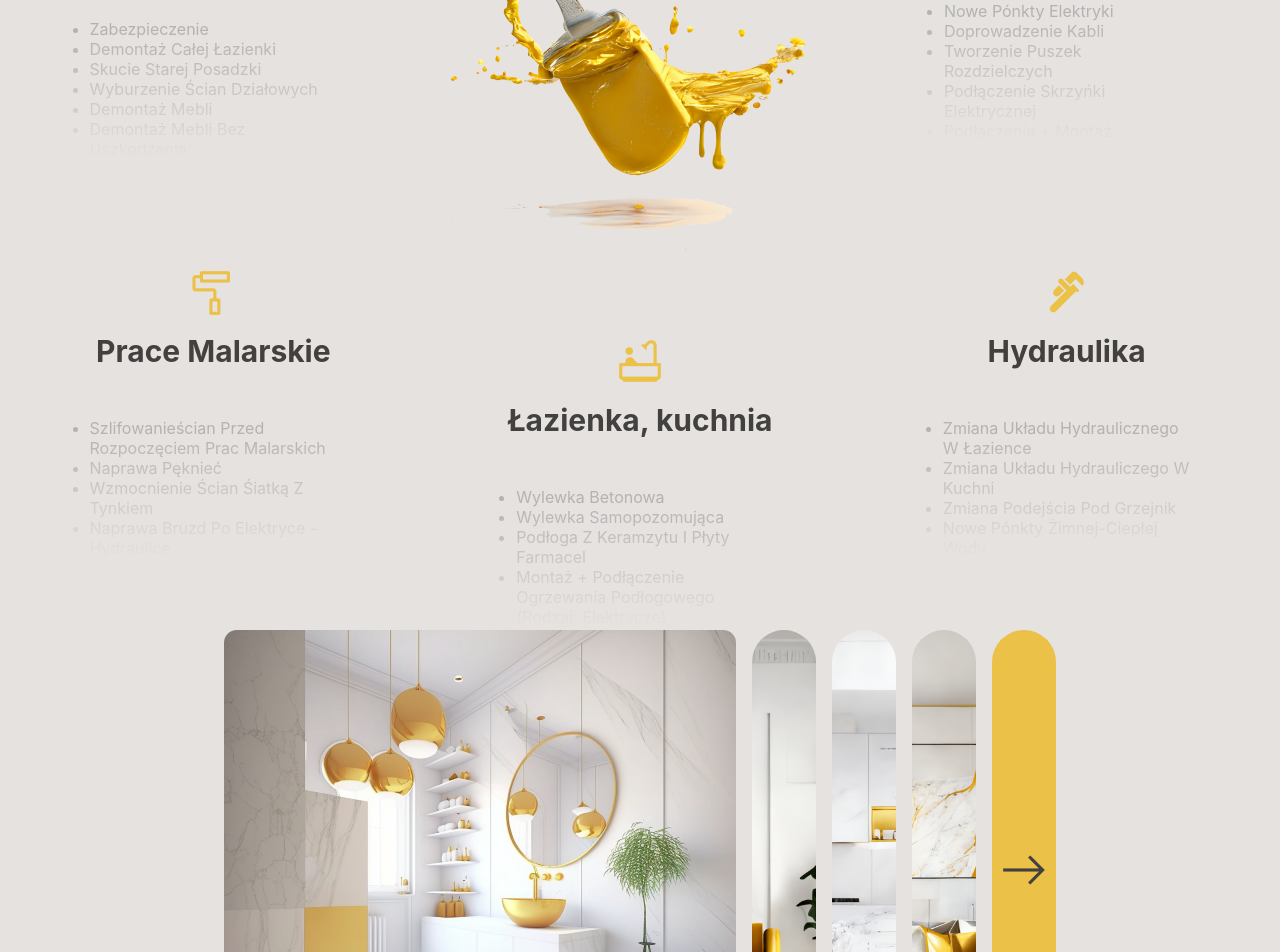
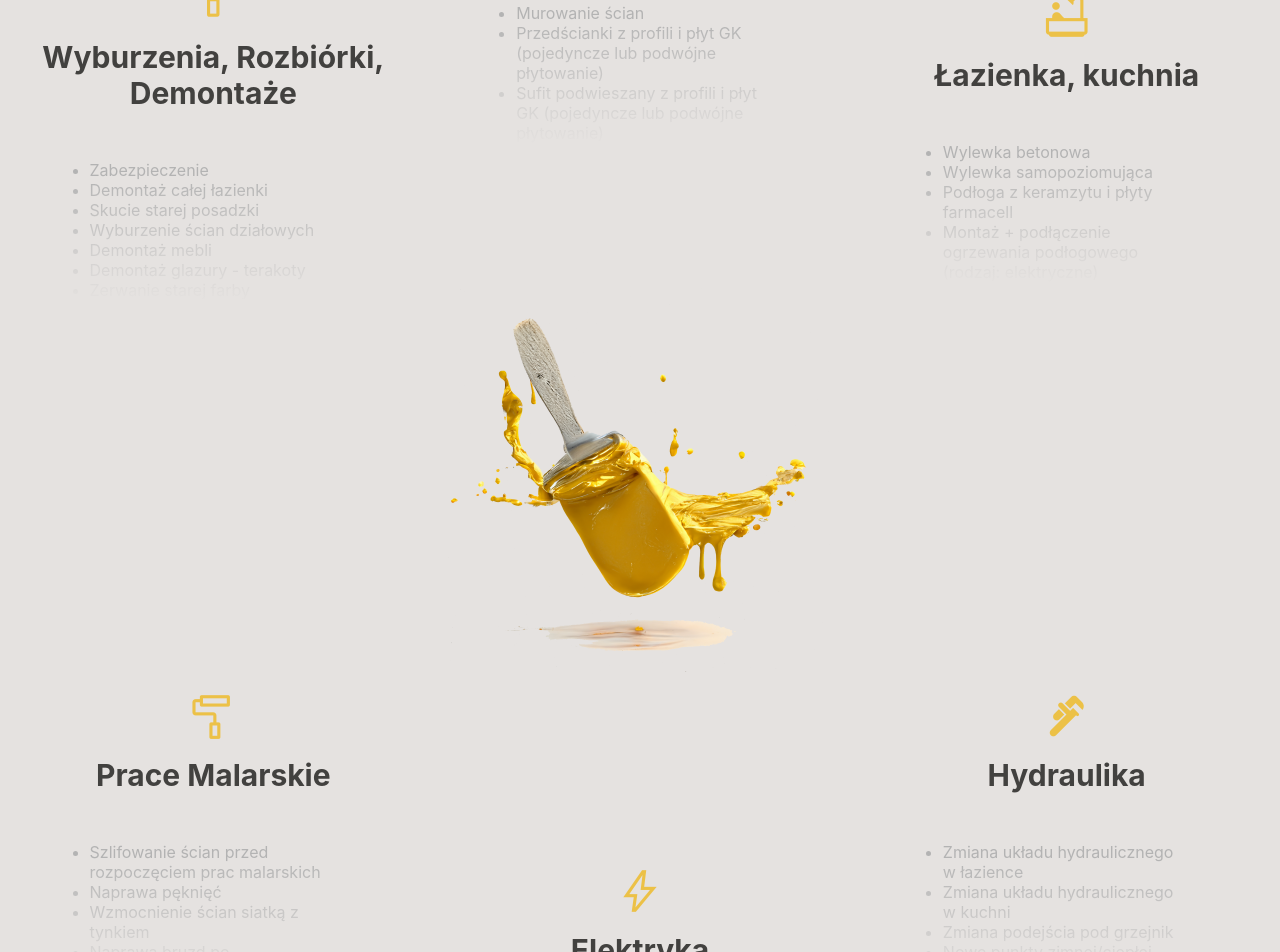
Before and after one commit to Collert/Comfort-Lux-norev, a React (Create React App) app: page / in a window 1280 px wide. Shown: the part 1760-2712 px from the top of the page. Built offline with nearby package versions, Linux system fonts and the light colour scheme.

Commit message:
Restructured layout and changed text

```diff
--- a/src/components/FloatingBullets.jsx
+++ b/src/components/FloatingBullets.jsx
@@ -11,26 +11,25 @@ export default function FloatingBullets () {
                         <div>
                             <ul>
                                 <li>Zabezpieczenie</li>
-                                <li>Demontaż Całej Łazienki</li>
-                                <li>Skucie Starej Posadzki</li>
-                                <li>Wyburzenie Ścian Działowych</li>
-                                <li>Demontaż Mebli</li>
-                                <li>Demontaż Mebli Bez Uszkodzenia</li>
-                                <li>Demontaż Glazury - Terakoty</li>
-                                <li>Zerwanie Starej Farby</li>
-                                <li>Zerwanie Tynków</li>
-                                <li>Poszerzenie Otworów W Ścianach</li>
-                                <li>Demontaż Deski Podłogowej</li>
-                                <li>Demontaż Paneli</li>
-                                <li>Demontaż Sufitu Podwieszanego</li>
-                                <li>Demontaż Drzwi</li>
-                                <li>Demontaż Futryn</li>
-                                <li>Demontaż Płyt GK Ze Ścian</li>
-                                <li>Demontaż Karniszy</li>
-                                <li>Demontaż Lamp</li>
-                                <li>Zerwanie Tapet</li>
-                                <li>Wynos Gruzu</li>
-                                <li>Kontener Na Gruz</li>
+                                <li>Demontaż całej łazienki</li>
+                                <li>Skucie starej posadzki</li>
+                                <li>Wyburzenie ścian działowych</li>
+                                <li>Demontaż mebli</li>
+                                <li>Demontaż glazury - terakoty</li>
+                                <li>Zerwanie starej farby</li>
+                                <li>Zerwanie tynków</li>
+                                <li>Poszerzenie otworów w ścianach</li>
+                                <li>Demontaż deski podłogowej</li>
+                                <li>Demontaż paneli</li>
+                                <li>Demontaż sufitu podwieszanego</li>
+                                <li>Demontaż drzwi</li>
+                                <li>Demontaż futryn</li>
+                                <li>Demontaż okien</li>
+                                <li>Demontaż płyt GK ze ścian</li>
+                                <li>Demontaż karniszy</li>
+                                <li>Demontaż lamp</li>
+                                <li>Zerwanie tapet</li>
+                                <li>Wynos gruzu</li>
                             </ul>
                         </div>
                     </div>
@@ -41,84 +40,16 @@ export default function FloatingBullets () {
                         <div><h3>Prace Malarskie</h3></div>
                         <div>
                             <ul>
-                                <li>Szlifowanieścian Przed Rozpoczęciem Prac Malarskich</li>
-                                <li>Naprawa Pęknieć</li>
-                                <li>Wzmocnienie Ścian Śiatką Z Tynkiem</li>
-                                <li>Naprawa Bruzd Po Elektryce - Hydraulice</li>
+                                <li>Szlifowanie ścian przed rozpoczęciem prac malarskich</li>
+                                <li>Naprawa pęknięć</li>
+                                <li>Wzmocnienie ścian siatką z tynkiem</li>
+                                <li>Naprawa bruzd po elektryce/hydraulice</li>
                                 <li>Gruntowanie</li>
-                                <li>Wyrównanie Ścian-Sufitu Tynkie (Punktowo)</li>
-                                <li>Tynkowanie Ścian Po Listwach Prowadzączych</li>
+                                <li>Wyrównanie ścian-sufitu tynkiem</li>
+                                <li>Tynkowanie ścian po listwach prowadzących</li>
                                 <li>Gładzie</li>
-                                <li>Gładz Dekoracyjna</li>
-                                <li>Malowanie (Na Biało)</li>
-                                <li>Malowanie (Kolorem)</li>
+                                <li>Gładź dekoracyjna</li>
                                 <li>Akryl</li>
-                                <li>Malowanie Farbą Olejową</li>
-                                <li>Poprawki Malarskie</li>
-                            </ul>
-                        </div>
-                    </div>
-                </div>
-            </div>
-            <div className="bullet-column">
-                <img id="brush-illustration" alt="golden paintbrush" src="/ai_illustrations/brush.png"/>
-                <div className="floating-bullet">
-                    <div className="wrapper">
-                        <div><span className="material-symbols-outlined">bathtub</span></div>
-                        <div><h3>Łazienka, kuchnia</h3></div>
-                        <div>
-                            <ul>
-                                <li>Wylewka Betonowa</li>
-                                <li>Wylewka Samopozomująca</li>
-                                <li>Podłoga Z Keramzytu I Płyty Farmacel</li>
-                                <li>Montaż + Podłączenie Ogrzewania Podłogowego (Rodzaj: Elektrycze)</li>
-                                <li>Hydroizolacja</li>
-                                <li>Układanie Płytek O Standarowych Wymiarach</li>
-                                <li>Układanie Płytek Wieloformatowych</li>
-                                <li>Układanie Płytek O Małych Formatach</li>
-                                <li>Zrobienie Półek Z Płytek</li>
-                                <li>Cięcie Płytek Pod Kątem 45 (Płytka Wieloformatowa)</li>
-                                <li>Cięcie Płytek Pod Kątem 45 (Płytka O Standardowych Wymiarach Oraz Maloformatowa Płytka)</li>
-                                <li>Wywiercanie Otworów W Płytce</li>
-                                <li>Fugowanie Jako Odzielny Element</li>
-                                <li>Zabudowa Stelażu WD / BD</li>
-                                <li>Zabudowa Rur (Pionowych - Poziomych)</li>
-                                <li>Zabudowa Rur Z Rewizą Pod Liczniki Wody</li>
-                                <li>Zabudowa Wanny</li>
-                                <li>Zabudowa Rur Od Wentylacji</li>
-                                <li>Zabudowa Pod Półkie</li>
-                                <li>Zabudowa Wanny Z Wnęką Na Stopy</li>
-                                <li>Montaż Sufitu Podwieszanego Na Powierzchi O Małej Ilości M2 (Pojedycze Płytowanie , Bez Wypełnienia)</li>
-                                <li>Montaż Sufitu Podwieszanego Na Powierzchi O Małej Ilości M2 (Podwójne Płytowanie Z Wypełnieniem)</li>
-                                <li>Montaz Sufitu Podwieszanego Typu "ARMSTRONG"</li>
-                                <li>Montaż Sufitu Podwieszanego (Konstrukcja Artestyczna)</li>
-                                <li>Wygłuszenie Ścian</li>
-                                <li>Montaż Zlewu</li>
-                                <li>Montaż Umywalki</li>
-                                <li>Montaż + Podłączenie Kranu</li>
-                                <li>Montaż Umywalki Z Szafką</li>
-                                <li>Montaż WC</li>
-                                <li>Montaż BD</li>
-                                <li>Montaż Grzejnika</li>
-                                <li>Montaż Zestawu Natynkowego</li>
-                                <li>Montaż Pojedyczych Elementów Natynkowych</li>
-                                <li>Montaż Lustra</li>
-                                <li>Montaż Kabiny Prysznicowej</li>
-                                <li>Montaż Wanny</li>
-                                <li>Montaż Oświetlenia (O Standardowych Wymiarach)</li>
-                                <li>Montaż Gniazdek / Włączników</li>
-                                <li>montaż szafek</li>
-                                <li>Składanie Szafek</li>
-                                <li>Montaż + Docięcie Blatu</li>
-                                <li>Podłączenie Piekarnika</li>
-                                <li>Podłączenie Płyty Indukcyjnej</li>
-                                <li>Podłączenie Zmywarki</li>
-                                <li>Podłączenie Pralki</li>
-                                <li>Montaż + Podłączenie Okapu</li>
-                                <li>Silikony</li>
-                                <li>Akryl</li>
-                                <li>Gładzie (Na Powierzchni O Małej Ilości M2)</li>
-                                <li>Malowanie (Na Powierzchni O Małej Ilości M2)</li>
                             </ul>
                         </div>
                     </div>
@@ -127,21 +58,91 @@ export default function FloatingBullets () {
             <div className="bullet-column">
                 <div className="floating-bullet">
                     <div className="wrapper">
+                        <div><span className="material-symbols-outlined">construction</span></div>
+                        <div><h3>Budowa / Przebudowa - Praca W Pomieszczeniach</h3></div>
+                        <div>
+                            <ul>
+                                <li>Murowanie ścian</li>
+                                <li>Przedścianki z profili i płyt GK (pojedyncze lub podwójne płytowanie)</li>
+                                <li>Sufit podwieszany z profili i płyt GK (pojedyncze lub podwójne płytowanie)</li>
+                                <li>Montaż płyt GK na klej</li>
+                                <li>Sufit powieszany (styl artystyczny)</li>
+                                <li>Układanie paneli</li>
+                                <li>Wzmocnienie ścian</li>
+                                <li>Montaż cokołów</li>
+                                <li>Wzmocnienie nadproża</li>
+                                <li>Montaż listew maskujących</li>
+                                <li>Montaż listew przysufitowych</li>
+                                <li>Montaż drzwi + ościeżnicy</li>
+                                <li>Montaż karniszy</li>
+                                <li>Montaż oświetlenia o różnych wymiarach</li>
+                                <li>Montaż parapetów</li>
+                                <li>Montaż mocowania dla telewizora</li>
+                                <li>Montaż telewizora</li>
+                                <li>Montaż elementów do zajęć sportowych</li>
+                                <li>Wbudowanie peszla pod telewizor w ścianę</li>
+                                <li>Przyklejenie tapety</li>
+                            </ul>
+                        </div>
+                    </div>
+                </div>
+                <img id="brush-illustration" alt="golden paintbrush" src="/ai_illustrations/brush.png"/>
+                <div className="floating-bullet">
+                    <div className="wrapper">
                         <div><span className="material-symbols-outlined">bolt</span></div>
                         <div><h3>Elektryka</h3></div>
                         <div>
                             <ul>
-                                <li>Nowe Pónkty Elektryki</li>
-                                <li>Doprowadzenie Kabli</li>
-                                <li>Tworzenie Puszek Rozdzielczych</li>
-                                <li>Podłączenie Skrzyńki Elektrycznej</li>
-                                <li>Podłączenie + Montaż Oświtlenia Led</li>
-                                <li>Doprowadzenie Kabli Rtv</li>
-                                <li>Podłązenie Domofonu</li>
-                                <li>Podączenie Tv</li>
-                                <li>Podłączenie Klimatyzacji</li>
-                                <li>Podłączenie Sprzetu Agd</li>
-                                <li>Podłączenie Żaluzi Elektryczych</li>
+                                <li>Nowe punkty elektryczne</li>
+                                <li>Doprowadzenie kabli</li>
+                                <li>Tworzenie puszek rozdzielczych</li>
+                                <li>Podłączenie skrzynki elektrycznej</li>
+                                <li>Podłączenie + montaż oświetlenia LED</li>
+                                <li>Doprowadzenie kabli RTV</li>
+                                <li>Podłączenie domofonu</li>
+                                <li>Podłączenie TV</li>
+                                <li>Podłączenie klimatyzacji</li>
+                                <li>Podłączenie sprzętu AGD</li>
+                                <li>Podłączenie żaluzji elektrycznych</li>
+                            </ul>
+                        </div>
+                    </div>
+                </div>
+            </div>
+            <div className="bullet-column">
+                <div className="floating-bullet">
+                    <div className="wrapper">
+                        <div><span className="material-symbols-outlined">bathtub</span></div>
+                        <div><h3>Łazienka, kuchnia</h3></div>
+                        <div>
+                            <ul>
+                                <li>Wylewka betonowa</li>
+                                <li>Wylewka samopoziomująca</li>
+                                <li>Podłoga z keramzytu i płyty farmacell</li>
+                                <li>Montaż + podłączenie ogrzewania podłogowego (rodzaj: elektryczne)</li>
+                                <li>Hydroizolacja</li>
+                                <li>Układanie płytek o standardowych wymiarach, wieloformatowych</li>
+                                <li>Zrobienie półek z płytek</li>
+                                <li>Cięcie płytek pod kątem 45</li>
+                                <li>Wywiercanie otworów w płytce</li>
+                                <li>Montaż/zabudowa stelażu WC / BD</li>
+                                <li>Zabudowa rur (pionowych - poziomych)</li>
+                                <li>Zabudowa rur z rewizją pod liczniki wody</li>
+                                <li>Zabudowa wanny</li>
+                                <li>Zabudowa rur od wentylacji</li>
+                                <li>Zabudowa pod półki</li>
+                                <li>Zabudowa wanny z wnęką na stopy</li>
+                                <li>Montaż sufitu podwieszanego</li>
+                                <li>Wygłuszenie ścian .</li>
+                                <li>Montaż zlewu, umywalki, kranu, grzejnika</li>
+                                <li>Montaż zestawu natynkowego</li>
+                                <li>Montaż kabiny prysznicowej, wanny</li>
+                                <li>Montaż gniazdek, włączników, oświetlenia</li>
+                                <li>Montaż/składanie szafek</li>
+                                <li>Montaż + docięcie blatu</li>
+                                <li>Podłączenie piekarnika, płyty indukcyjnej, okapu, zmywarki, pralki</li>
+                                <li>Gładzie</li>
+                                <li>Malowanie</li>
                             </ul>
                         </div>
                     </div>
@@ -152,13 +153,13 @@ export default function FloatingBullets () {
                         <div><h3>Hydraulika</h3></div>
                         <div>
                             <ul>
-                                <li>Zmiana Układu Hydraulicznego W Łazience</li>
-                                <li>Zmiana Układu Hydrauliczego W Kuchni</li>
-                                <li>Zmiana Podejścia Pod Grzejnik</li>
-                                <li>Nowe Pónkty Żimnej-Ciepłej Wody</li>
-                                <li>Montaż Stelażu Wc</li>
-                                <li>Montaż Stelażu Bd</li>
-                                <li>Praze Hydraulicze Po Zalaniu</li>
+                                <li>Zmiana układu hydraulicznego w łazience</li>
+                                <li>Zmiana układu hydraulicznego w kuchni</li>
+                                <li>Zmiana podejścia pod grzejnik</li>
+                                <li>Nowe punkty zimnej/ciepłej wody</li>
+                                <li>Montaż stelażu WC</li>
+                                <li>Montaż stelażu BD</li>
+                                <li>Prace hydrauliczne po zalaniu</li>
                             </ul>
                         </div>
                     </div>
--- a/src/style.css
+++ b/src/style.css
@@ -166,7 +166,7 @@ section#five-bullet-points {
 }
 
 .bullet-column:nth-child(2) {
-    grid-template-rows: 2fr 1fr;
+    grid-template-rows: 1fr 2fr 1fr;
 }
 
 #brush-illustration {
```
